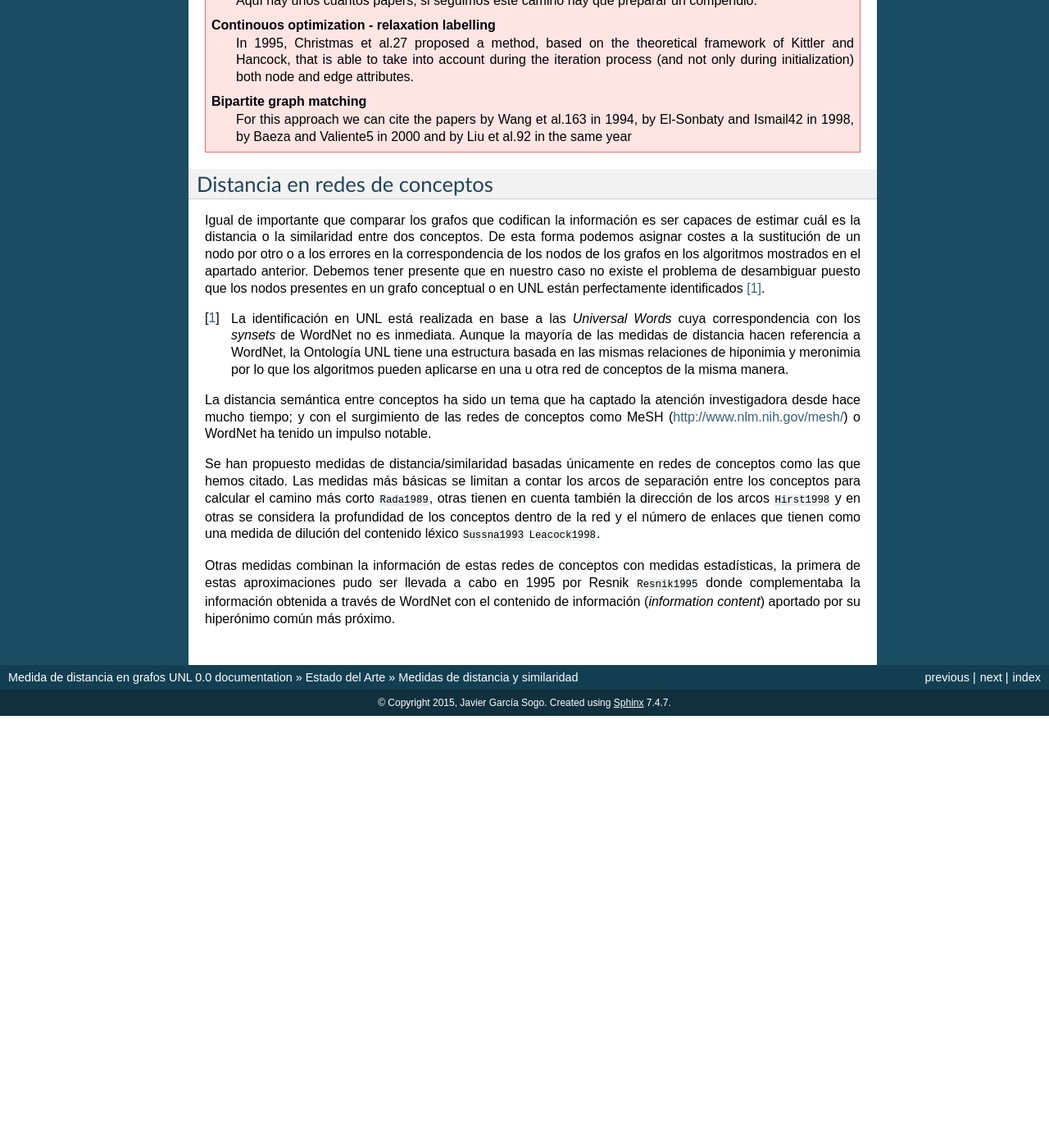
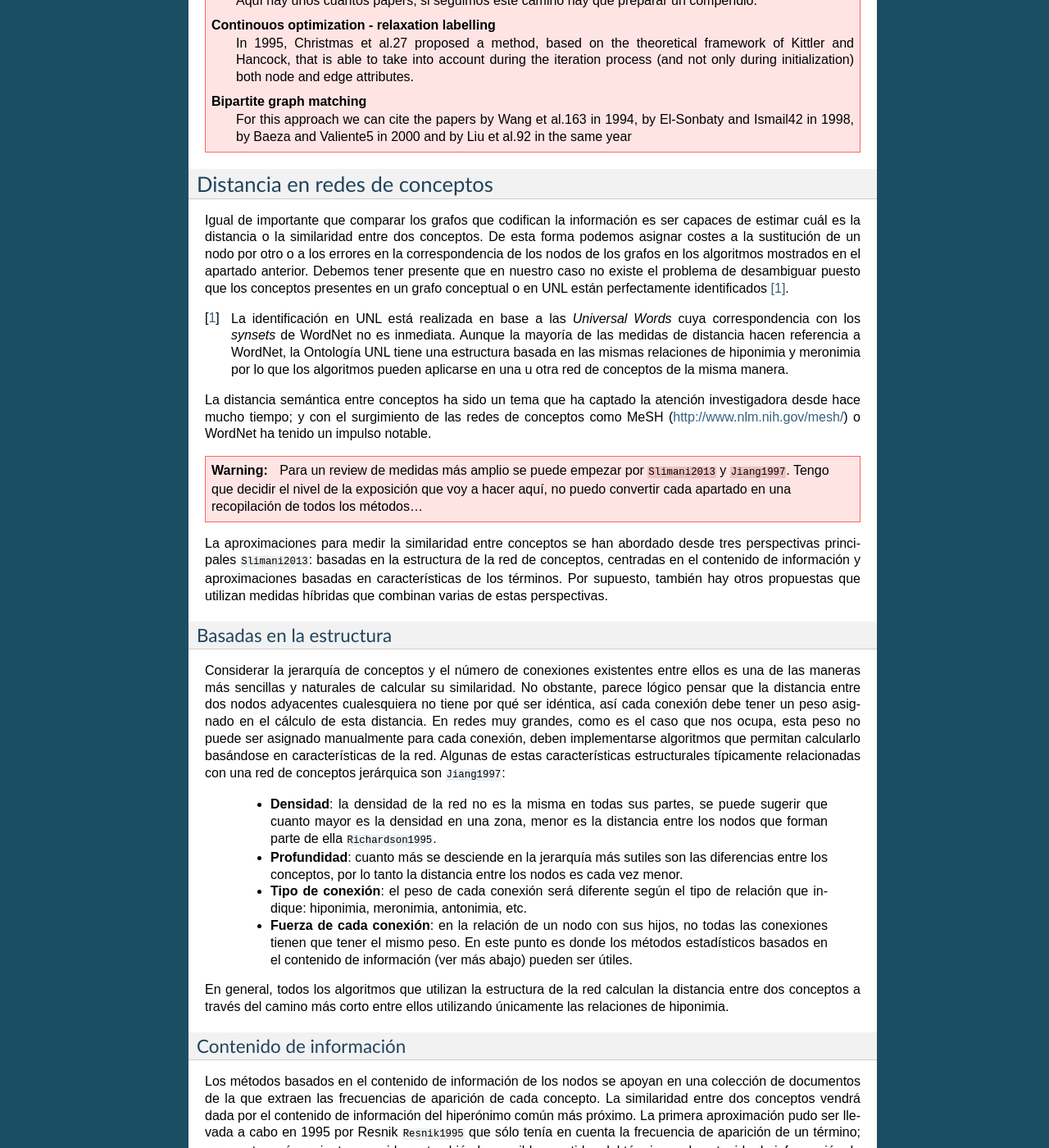
Before and after one commit to jgsogo/muia_tfm, a Sphinx documentation site: the page built from doc/i.state-of-the-art/ii.medidas-distancia.rst, in a window 1280 px wide and 1400 px high, scrolled down 1798 px. Shown: the whole window at 82% size. Built offline with Sphinx 7.4.7, drawn with Linux system fonts in a browser that asks for light colours; cross-references to code outside the pages are shown as plain code; before the commit the page ends 2671 px from its top, so only the background shows below that; some of the changed text lies outside the part shown.

Commit message:
medidas de distancia en redes de conceptos

```diff
--- a/doc/i.state-of-the-art/ii.medidas-distancia.rst
+++ b/doc/i.state-of-the-art/ii.medidas-distancia.rst
@@ -105,7 +105,7 @@ Igual de importante que comparar los grafos que codifican la información es ser
 estimar cuál es la distancia o la similaridad entre dos conceptos. De esta forma podemos asignar
 costes a la sustitución de un nodo por otro o a los errores en la correspondencia de los
 nodos de los grafos en los algoritmos mostrados en el apartado anterior. Debemos tener presente
-que en nuestro caso no existe el problema de desambiguar puesto que los nodos presentes en
+que en nuestro caso no existe el problema de desambiguar puesto que los conceptos presentes en
 un grafo conceptual o en UNL están perfectamente identificados [#]_.
 
 .. [#] La identificación en UNL está realizada en base a las *Universal Words* cuya correspondencia
@@ -118,14 +118,54 @@ La distancia semántica entre conceptos ha sido un tema que ha captado la atenci
 desde hace mucho tiempo; y con el surgimiento de las redes de conceptos como MeSH
 (http://www.nlm.nih.gov/mesh/) o WordNet ha tenido un impulso notable.
 
-Se han propuesto medidas de distancia/similaridad basadas únicamente en redes de conceptos como
-las que hemos citado. Las medidas más básicas se limitan a contar los arcos de separación entre
-los conceptos para calcular el camino más corto :cite:`Rada1989`, otras tienen
-en cuenta también la dirección de los arcos :cite:`Hirst1998` y en otras se considera la
-profundidad de los conceptos dentro de la red y el número de enlaces que tienen como una medida de
-dilución del contenido léxico :cite:`Sussna1993` :cite:`Leacock1998`.
+.. warning:: Para un review de medidas más amplio se puede empezar por :cite:`Slimani2013` y
+   :cite:`Jiang1997`. Tengo que decidir el nivel de la exposición que voy a hacer aquí,
+   no puedo convertir cada apartado en una recopilación de todos los métodos...
 
-Otras medidas combinan la información de estas redes de conceptos con medidas estadísticas, la
-primera de estas aproximaciones pudo ser llevada a cabo en 1995 por Resnik :cite:`Resnik1995` donde
-complementaba la información obtenida a través de WordNet con el contenido de información
-(*information content*) aportado por su hiperónimo común más próximo.
+La aproximaciones para medir la similaridad entre conceptos se han abordado desde tres
+perspectivas principales :cite:`Slimani2013`: basadas en la estructura de la red de conceptos,
+centradas en el contenido de información y aproximaciones basadas en características de
+los términos. Por supuesto, también hay otros propuestas que utilizan medidas híbridas que combinan
+varias de estas perspectivas.
+
+Basadas en la estructura
+++++++++++++++++++++++++
+Considerar la jerarquía de conceptos y el número de conexiones existentes entre ellos es una
+de las maneras más sencillas y naturales de calcular su similaridad. No obstante, parece
+lógico pensar que la distancia entre dos nodos adyacentes cualesquiera no tiene por qué ser
+idéntica, así cada conexión debe tener un peso asignado en el cálculo de esta distancia. En
+redes muy grandes, como es el caso que nos ocupa, esta peso no puede ser asignado manualmente
+para cada conexión, deben implementarse algoritmos que permitan calcularlo basándose en
+características de la red. Algunas de estas características estructurales típicamente
+relacionadas con una red de conceptos jerárquica son :cite:`Jiang1997`:
+
+ * **Densidad**: la densidad de la red no es la misma en todas sus partes, se puede sugerir
+   que cuanto mayor es la densidad en una zona, menor es la distancia entre los nodos que
+   forman parte de ella :cite:`Richardson1995`.
+ * **Profundidad**: cuanto más se desciende en la jerarquía más sutiles son las diferencias
+   entre los conceptos, por lo tanto la distancia entre los nodos es cada vez menor.
+ * **Tipo de conexión**: el peso de cada conexión será diferente según el tipo de relación
+   que indique: hiponimia, meronimia, antonimia, etc.
+ * **Fuerza de cada conexión**: en la relación de un nodo con sus hijos, no todas las
+   conexiones tienen que tener el mismo peso. En este punto es donde los métodos estadísticos
+   basados en el contenido de información (ver más abajo) pueden ser útiles.
+
+En general, todos los algoritmos que utilizan la estructura de la red calculan la distancia
+entre dos conceptos a través del camino más corto entre ellos utilizando únicamente las
+relaciones de hiponimia.
+
+Contenido de información
+++++++++++++++++++++++++
+Los métodos basados en el contenido de información de los nodos se apoyan en una colección
+de documentos de la que extraen las frecuencias de aparición de cada concepto. La similaridad
+entre dos conceptos vendrá dada por el contenido de información del hiperónimo común más
+próximo. La primera aproximación pudo ser llevada a cabo en 1995 por Resnik :cite:`Resnik1995`
+que sólo tenía en cuenta la frecuencia de aparición de un término; propuestas más recientes
+consideran también los posibles sentidos del término y el contenido de información de cada
+uno de ellos.
+
+Basadas en características de los términos
+++++++++++++++++++++++++++++++++++++++++++
+Una aproximación diferente permite calcular la similaridad entre dos conceptos basándose en
+características descriptivas de cada uno de ellos, el valor de similaridad se calcula
+utilizando formulaciones como el coeficiente de Jaccard.
```
